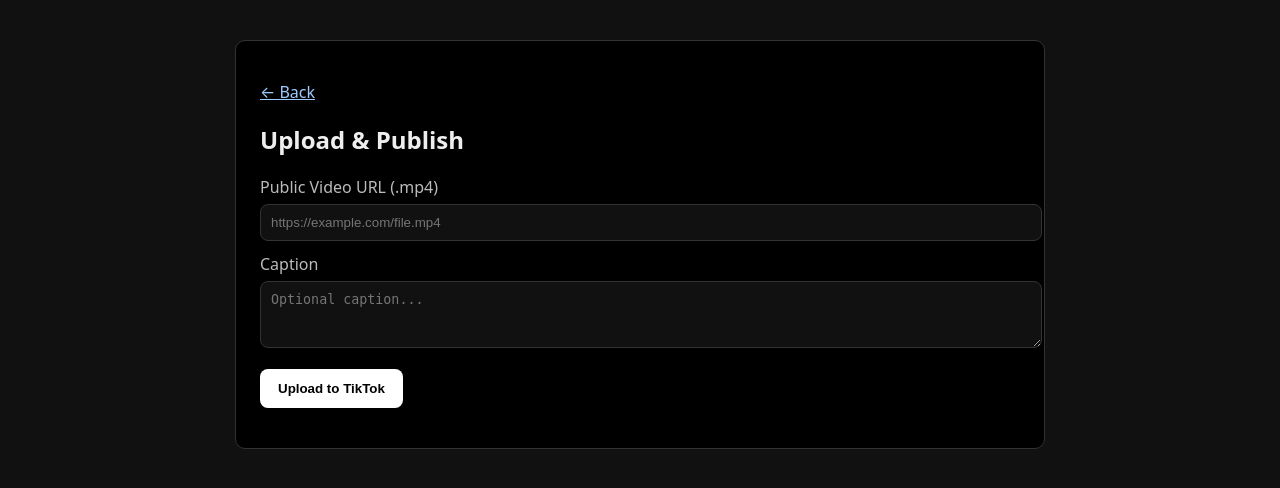
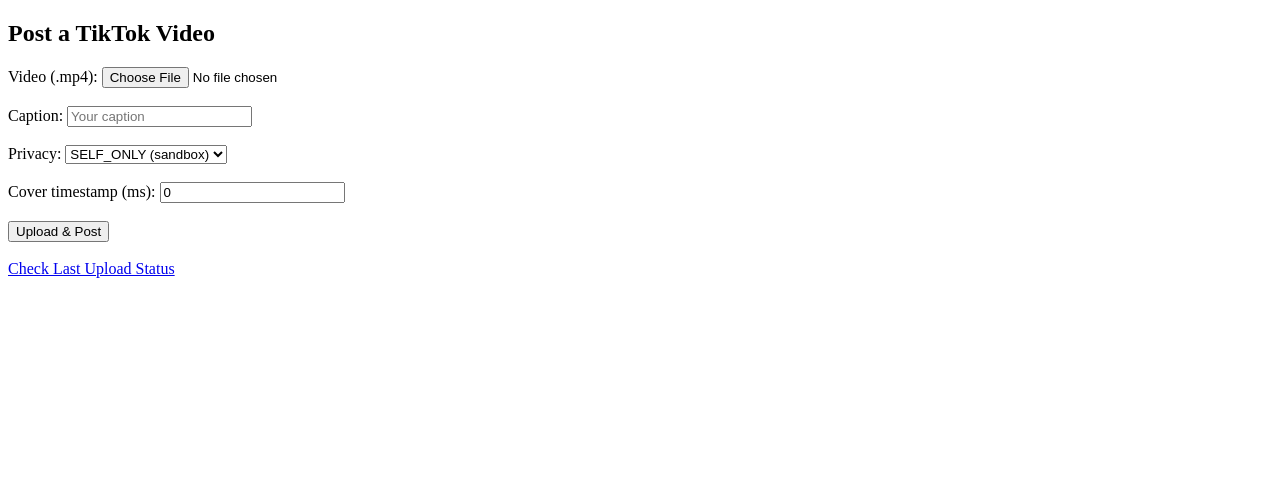
Before and after one commit to sanjanaOU/tiktok_upload, a Flask app: template templates/upload.html in a window 1280 px wide. Shown: the top 488 px of the page. Run offline with Flask 3, Linux system fonts and the light colour scheme; the template is opened without the code that fills it, so the values that code supplies are empty.

Commit message:
changes in files

```diff
--- a/app.py
+++ b/app.py
@@ -1,189 +1,130 @@
-import os, time, secrets
-from urllib.parse import urlencode
-from flask import Flask, request, session, jsonify, render_template_string, redirect
+from flask import Flask, request, render_template, redirect, session, jsonify, url_for
+import os
 import requests
+from werkzeug.utils import secure_filename
 
 app = Flask(__name__)
-app.secret_key = os.getenv("FLASK_SECRET_KEY", "dev_" + secrets.token_hex(16))
+app.secret_key = "supersecretkey"
 
-# TikTok endpoints
-DIRECT_POST_INIT = "https://open.tiktokapis.com/v2/post/publish/video/init/"
-STATUS_FETCH     = "https://open.tiktokapis.com/v2/post/publish/status/fetch/"
+# TikTok API endpoints
+INIT_URL = "https://open.tiktokapis.com/v2/post/publish/initialize/"
+PUBLISH_URL = "https://open.tiktokapis.com/v2/post/publish/"
+STATUS_URL = "https://open.tiktokapis.com/v2/post/publish/status/"
 
-# ---------- helpers ----------
-def _save_tokens(access_token: str, refresh_token: str | None = None,
-                 expires_in: int = 3600):
-    """Store tokens in session; expire slightly early."""
-    session["tk"] = {
-        "access_token": access_token,
-        "refresh_token": refresh_token or "",
-        "expires_at": int(time.time()) + int(expires_in) - 60,
-    }
+UPLOAD_FOLDER = "uploads"
+os.makedirs(UPLOAD_FOLDER, exist_ok=True)
 
+# --- HELPER ---
 def _ensure_access_token():
-    """Return access token if present (no refresh in Option A)."""
-    d = session.get("tk") or {}
-    if not d:
+    token = session.get("access_token")
+    if not token:
         return None
-    if time.time() >= d.get("expires_at", 0):
-        # no refresh flow in option A—force re-seed via /set-token
-        return None
-    return d["access_token"]
+    return token
 
-
-# ---------- routes ----------
+# --- ROUTES ---
 @app.route("/")
 def home():
-    has = bool(session.get("tk"))
-    return (
-        "<h3>TikTok Upload (Option A: use existing token)</h3>"
-        f"<p>Token in session: <b>{'yes' if has else 'no'}</b></p>"
-        '<p><a href="/set-token">/set-token</a> (seed your token once)</p>'
-        '<p><a href="/form">/form</a> (upload UI)</p>'
-        '<p><a href="/status?publish_id=...">/status</a> (poll status)</p>'
-    )
+    if not _ensure_access_token():
+        return render_template("login.html")
+    return render_template("upload.html")
 
 @app.route("/set-token")
 def set_token():
-    """
-    Seed session with an existing token so you can upload without re-auth.
-    Usage (GET):
-      /set-token?access_token=XXX[&open_id=YYY][&expires_in=3600][&refresh_token=ZZZ]
-    """
-    access_token = request.args.get("access_token")
-    if not access_token:
-        return (
-            "Pass ?access_token=... (&open_id=... [&expires_in=3600] [&refresh_token=...])",
-            400,
-        )
-    open_id = request.args.get("open_id", "")
-    refresh_token = request.args.get("refresh_token", "")
-    expires_in = int(request.args.get("expires_in", "3600"))
-
-    _save_tokens(access_token, refresh_token or None, expires_in)
-    session["open_id"] = open_id
-
-    return (
-        '✅ Token stored in session. '
-        'Now go to <a href="/form">/form</a> to upload a .mp4.'
-    )
-
-@app.route("/form")
-def form():
-    html = """
-    <h3>Post a TikTok video</h3>
-    <p>Make sure you called <code>/set-token?access_token=...</code> first.</p>
-    <form action="/upload" method="post" enctype="multipart/form-data">
-      <div>Video (.mp4): <input type="file" name="file" accept="video/mp4" required></div>
-      <div>Caption: <input type="text" name="title" placeholder="Your caption"></div>
-      <div>Privacy:
-        <select name="privacy">
-          <option value="SELF_ONLY" selected>SELF_ONLY (recommended for sandbox)</option>
-          <option value="PUBLIC_TO_EVERYONE">PUBLIC_TO_EVERYONE</option>
-          <option value="MUTUAL_FOLLOW_FRIENDS">MUTUAL_FOLLOW_FRIENDS</option>
-          <option value="FOLLOWER_OF_CREATOR">FOLLOWER_OF_CREATOR</option>
-        </select>
-      </div>
-      <div>Cover timestamp (ms): <input type="number" name="cover_ms" value="0"></div>
-      <button type="submit">Upload & Post</button>
-    </form>
-    """
-    return render_template_string(html)
+    token = request.args.get("access_token")
+    if not token:
+        return "Missing access_token", 400
+    session["access_token"] = token
+    return redirect(url_for("home"))
 
 @app.route("/upload", methods=["POST"])
 def upload():
     access_token = _ensure_access_token()
     if not access_token:
-        return "Not authorized: seed your token via /set-token first (or token expired).", 401
+        return jsonify({"error": "Not authorized"}), 401
 
-    f = request.files.get("file")
-    if not f:
-        return jsonify({"error": "file is required (.mp4)"}), 400
+    # Get form data
+    video = request.files.get("video")
+    caption = request.form.get("caption", "")
+    privacy = request.form.get("privacy", "SELF_ONLY")
+    cover_ts = int(request.form.get("cover_ts", 0))
 
-    # Read the file once into memory so we know its size and can reuse the bytes for PUT
-    video_bytes = f.read()
-    if not video_bytes:
-        return jsonify({"error": "uploaded file is empty"}), 400
-    video_size = len(video_bytes)
+    if not video:
+        return jsonify({"error": "No video file provided"}), 400
 
-    title    = request.form.get("title", "")
-    privacy  = request.form.get("privacy", "SELF_ONLY")
-    cover_ms = int(request.form.get("cover_ms", "0"))
+    # Save file locally
+    filename = secure_filename(video.filename)
+    filepath = os.path.join(UPLOAD_FOLDER, filename)
+    video.save(filepath)
+    file_size = os.path.getsize(filepath)
 
-    # 1) Initialize Direct Post (FILE_UPLOAD) — include upload_param.video_size
-    init_body = {
+    # Step 1: INIT
+    init_payload = {
         "post_info": {
-            "title": title,
-            "privacy_level": privacy,
-            "disable_comment": False,
-            "disable_duet": False,
-            "disable_stitch": False,
-            "video_cover_timestamp_ms": cover_ms
+            "title": caption,
+            "privacy_level": privacy
         },
-        "source_info": {"source": "FILE_UPLOAD"},
-        "upload_param": {"video_size": video_size}
+        "source_info": {
+            "source": "FILE_UPLOAD",
+            "upload_param": {
+                "video_size": file_size
+            }
+        }
     }
     init_res = requests.post(
-        DIRECT_POST_INIT,
-        headers={
-            "Authorization": f"Bearer {access_token}",
-            "Content-Type": "application/json; charset=UTF-8",
-        },
-        json=init_body,
-        timeout=60,
+        INIT_URL,
+        headers={"Authorization": f"Bearer {access_token}", "Content-Type": "application/json"},
+        json=init_payload
     )
-    if init_res.status_code >= 400:
-        return jsonify({"step": "init", "status": init_res.status_code, "response": init_res.text}), init_res.status_code
+    if init_res.status_code != 200:
+        return jsonify({"step": "init", "status": init_res.status_code, "response": init_res.text}), 400
 
-    init = init_res.json()["data"]
-    upload_url = init["upload_url"]
-    publish_id = init["publish_id"]
+    init_json = init_res.json()
+    if "data" not in init_json or "publish_id" not in init_json["data"]:
+        return jsonify({"error": "TikTok init failed", "response": init_json}), 400
 
-    # 2) Upload the bytes
-    put_res = requests.put(
-        upload_url,
-        headers={"Content-Type": "video/mp4"},
-        data=video_bytes,
-        timeout=300,
+    publish_id = init_json["data"]["publish_id"]
+    upload_url = init_json["data"]["upload_url"]
+    session["last_publish_id"] = publish_id
+
+    # Step 2: UPLOAD
+    with open(filepath, "rb") as f:
+        put_res = requests.put(upload_url, data=f, headers={"Content-Type": "video/mp4"})
+    if put_res.status_code not in (200, 201):
+        return jsonify({"step": "upload", "status": put_res.status_code, "response": put_res.text}), 400
+
+    # Step 3: PUBLISH
+    publish_payload = {"publish_id": publish_id, "cover_tsp": cover_ts}
+    pub_res = requests.post(
+        PUBLISH_URL,
+        headers={"Authorization": f"Bearer {access_token}", "Content-Type": "application/json"},
+        json=publish_payload
     )
-    if put_res.status_code >= 400:
-        return jsonify({"step": "upload", "status": put_res.status_code, "response": put_res.text}), put_res.status_code
+    if pub_res.status_code != 200:
+        return jsonify({"step": "publish", "status": pub_res.status_code, "response": pub_res.text}), 400
 
-    # 3) Optional: check status once
-    st = requests.post(
-        STATUS_FETCH,
-        headers={"Authorization": f"Bearer {access_token}", "Content-Type": "application/json"},
-        json={"publish_id": publish_id},
-        timeout=30,
-    )
+    return jsonify({
+        "ok": True,
+        "publish_id": publish_id,
+        "status_link": url_for("status_last", _external=True),
+        "publish_response": pub_res.json()
+    })
 
-    return jsonify({"ok": True, "publish_id": publish_id, "status": st.json()})
-
-
-@app.route("/status")
-def status():
+@app.route("/status-last")
+def status_last():
     access_token = _ensure_access_token()
     if not access_token:
         return jsonify({"error": "Not authorized"}), 401
-    pid = request.args.get("publish_id")
+    pid = session.get("last_publish_id")
     if not pid:
-        return jsonify({"error": "publish_id required"}), 400
+        return jsonify({"error": "No publish_id stored"}), 400
+
     r = requests.post(
-        STATUS_FETCH,
+        STATUS_URL,
         headers={"Authorization": f"Bearer {access_token}", "Content-Type": "application/json"},
-        json={"publish_id": pid},
-        timeout=30,
+        json={"publish_id": pid}
     )
-    return jsonify(r.json()), r.status_code
+    return jsonify({"publish_id": pid, "status": r.json()}), r.status_code
 
-@app.route("/logout")
-def logout():
-    session.clear()
-    return "Session cleared."
-
-@app.route("/health")
-def health():
-    return "ok", 200
 
 if __name__ == "__main__":
-    app.run(host="0.0.0.0", port=int(os.environ.get("PORT", 5051)), debug=True)
+    app.run(debug=True)
--- a/templates/upload.html
+++ b/templates/upload.html
@@ -1,50 +1,23 @@
-<!doctype html>
+<!DOCTYPE html>
 <html>
 <head>
-  <meta charset="utf-8" />
-  <title>Upload TikTok Video</title>
-  <style>
-    body { font-family: system-ui,-apple-system,Segoe UI,Roboto,Arial; background:#111; color:#eee; margin:0; }
-    .wrap { max-width: 760px; margin: 40px auto; padding: 24px; background:#000; border:1px solid #333; border-radius: 10px; }
-    input, textarea { width:100%; padding:10px; border-radius:8px; border:1px solid #333; background:#111; color:#eee; }
-    label { display:block; margin:12px 0 6px; color:#bbb; }
-    button { background:#fff; color:#000; border:none; padding:12px 18px; border-radius:8px; font-weight:600; cursor:pointer; }
-    button:hover { background:#ddd; }
-    .flash { margin: 12px 0; padding: 10px 12px; border-radius: 8px; }
-    .success { background: #0f5132; color:#d1e7dd; }
-    .error { background: #842029; color:#f8d7da; }
-    .info { background:#1d2a39; color:#cfe2ff; }
-    pre { background:#111; padding:12px; border-radius:8px; border:1px solid #333; overflow:auto; }
-    a { color:#9ecbff; }
-  </style>
+    <title>Upload TikTok Video</title>
 </head>
 <body>
-  <div class="wrap">
-    <p><a href="/">← Back</a></p>
-    <h2>Upload & Publish</h2>
-
-    {% with messages = get_flashed_messages(with_categories=true) %}
-      {% if messages %}
-        {% for cat, msg in messages %}
-          <div class="flash {{cat}}">{{ msg }}</div>
-        {% endfor %}
-      {% endif %}
-    {% endwith %}
-
-    <form method="post" action="/upload-by-url">
-      <label>Public Video URL (.mp4)</label>
-      <input name="video_url" placeholder="https://example.com/file.mp4" required>
-
-      <label>Caption</label>
-      <textarea name="caption" rows="3" placeholder="Optional caption..."></textarea>
-
-      <p><button type="submit">Upload to TikTok</button></p>
+    <h2>Post a TikTok Video</h2>
+    <form id="uploadForm" enctype="multipart/form-data" method="post" action="/upload">
+        Video (.mp4): <input type="file" name="video" accept="video/mp4" required><br><br>
+        Caption: <input type="text" name="caption" placeholder="Your caption"><br><br>
+        Privacy:
+        <select name="privacy">
+            <option value="SELF_ONLY">SELF_ONLY (sandbox)</option>
+            <option value="PUBLIC_TO_EVERYONE">Public</option>
+        </select><br><br>
+        Cover timestamp (ms): <input type="number" name="cover_ts" value="0"><br><br>
+        <button type="submit">Upload & Post</button>
     </form>
 
-    {% if published %}
-      <h3>Publish result</h3>
-      <pre>{{ result|tojson(indent=2) }}</pre>
-    {% endif %}
-  </div>
+    <br>
+    <a href="/status-last" target="_blank">Check Last Upload Status</a>
 </body>
 </html>
```
Also changed, not shown: templates/login.html (added, +13 -0 lines).
